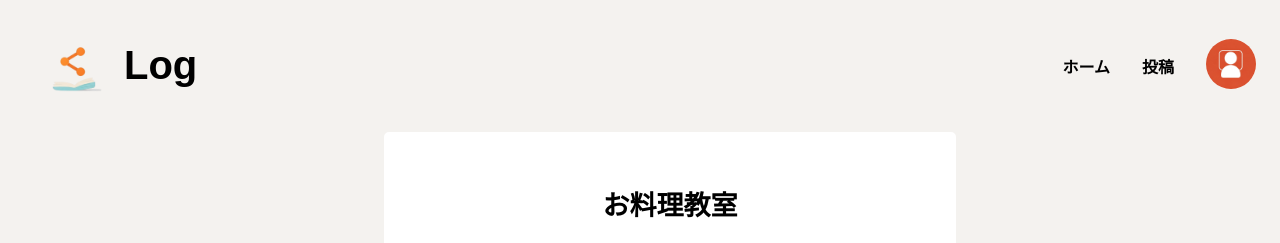
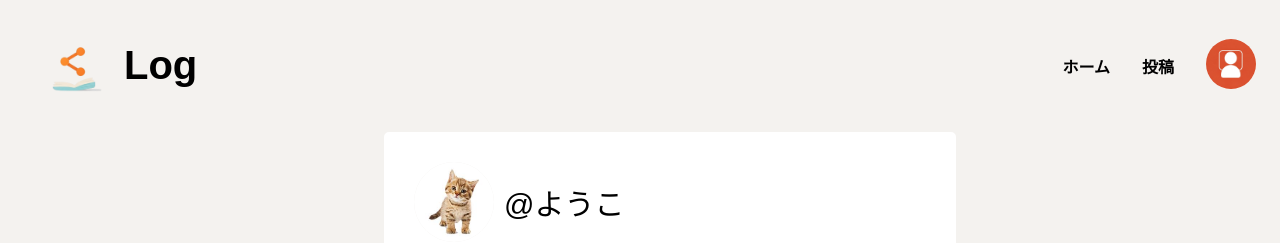
Before and after one commit to kan-ikeda/Log_Django, a Django app: page /6/ in a window 1280 px wide. Shown: the top 243 px of the page. Run offline with Django 5.2, Linux system fonts and the light colour scheme; data comes from the database, SQL or seed files in the repository.

Commit message:
詳細画面に作成者のアイコンを表示

```diff
--- a/static/css/log_detail.css
+++ b/static/css/log_detail.css
@@ -6,6 +6,7 @@
 
 .detail h2{
     font-size: 27px;
+    margin: 0 0 10px 0;
 }
 
 
@@ -26,7 +27,7 @@
 
 .word{
     display: flex;
-    justify-content: space-between;
+    justify-content: right;
     font-size: 20px;
 }
 
@@ -35,3 +36,21 @@
     font-size: 20px;
     text-align: left;
 }
+
+
+.author_icon img{
+    width: 80px;
+    height: 80px;
+    border-radius: 50%;
+    display: block;
+}
+
+.author{
+    display: flex;
+    align-items: center;
+}
+
+.user_name{
+    margin: 0 0 0 10px;
+    font-size: 30px;
+}
--- a/templates/mylog/log_detail.html
+++ b/templates/mylog/log_detail.html
@@ -14,6 +14,18 @@
 {% block content %}
 <div class="body">
     <div class="detail">
+        <div class="author bg-w">
+            <div class="author_icon bg-w">
+                {% if log.author.profile.avatar %}
+                    <img src="{{ log.author.profile.avatar.url }}" alt="ユーザーアイコン">
+                {% else %}
+                    <img src="{% static 'images/user_ikon.png' %}" alt="デフォルトユーザーアイコン">
+                {% endif %}
+            </div>
+            <div class="user_name bg-w">
+                @{{ log.author.username }}
+            </div>
+        </div>
         <div class="title bg-w"><h2 class="bg-w">{{ log.title }}</h2></div>
         <div class="log_img bg-w">
             {% if log.image %}
@@ -23,7 +35,6 @@
             {% endif %}
         </div>
         <div class="word bg-w">
-            <div class="author bg-w">@{{ log.author.username }}</div>
             <div class="date bg-w">{{ log.date }}</div>
         </div>
         <div class="content bg-w">{{ log.content }}</div>
```
